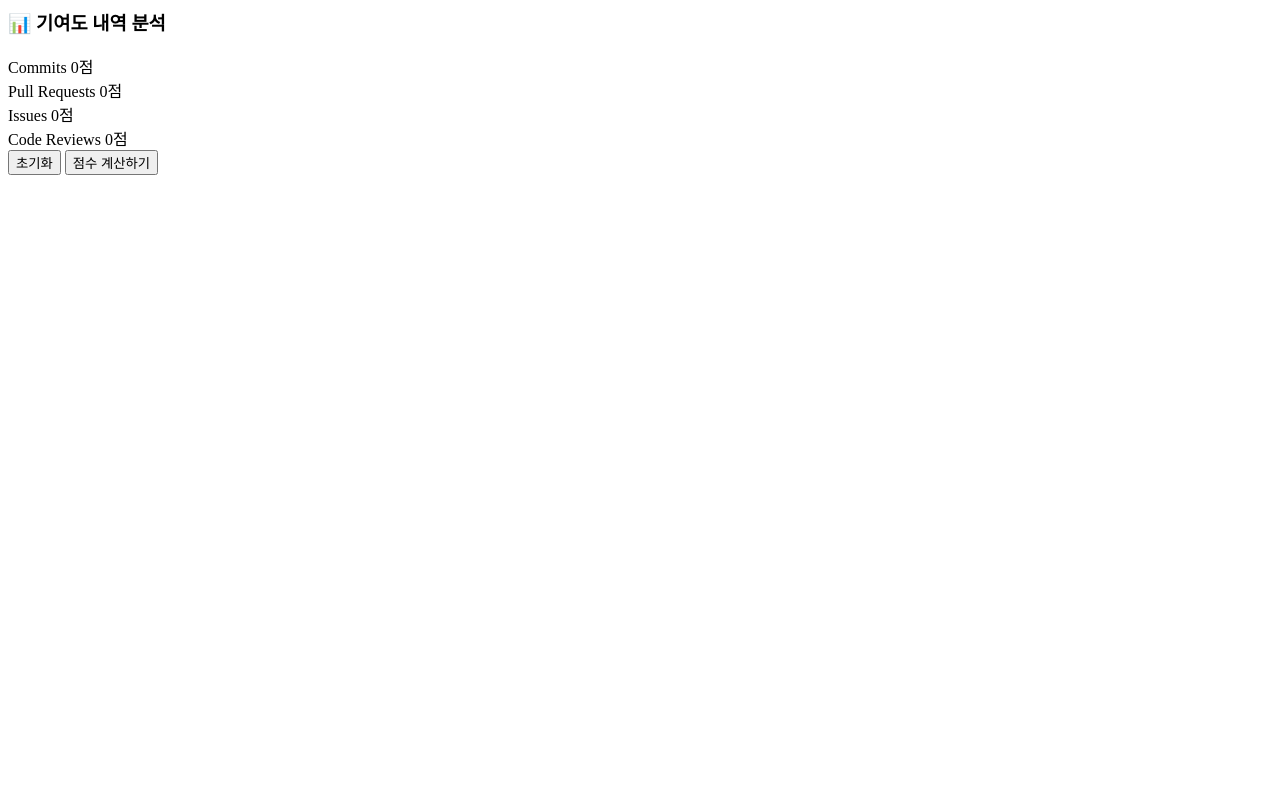
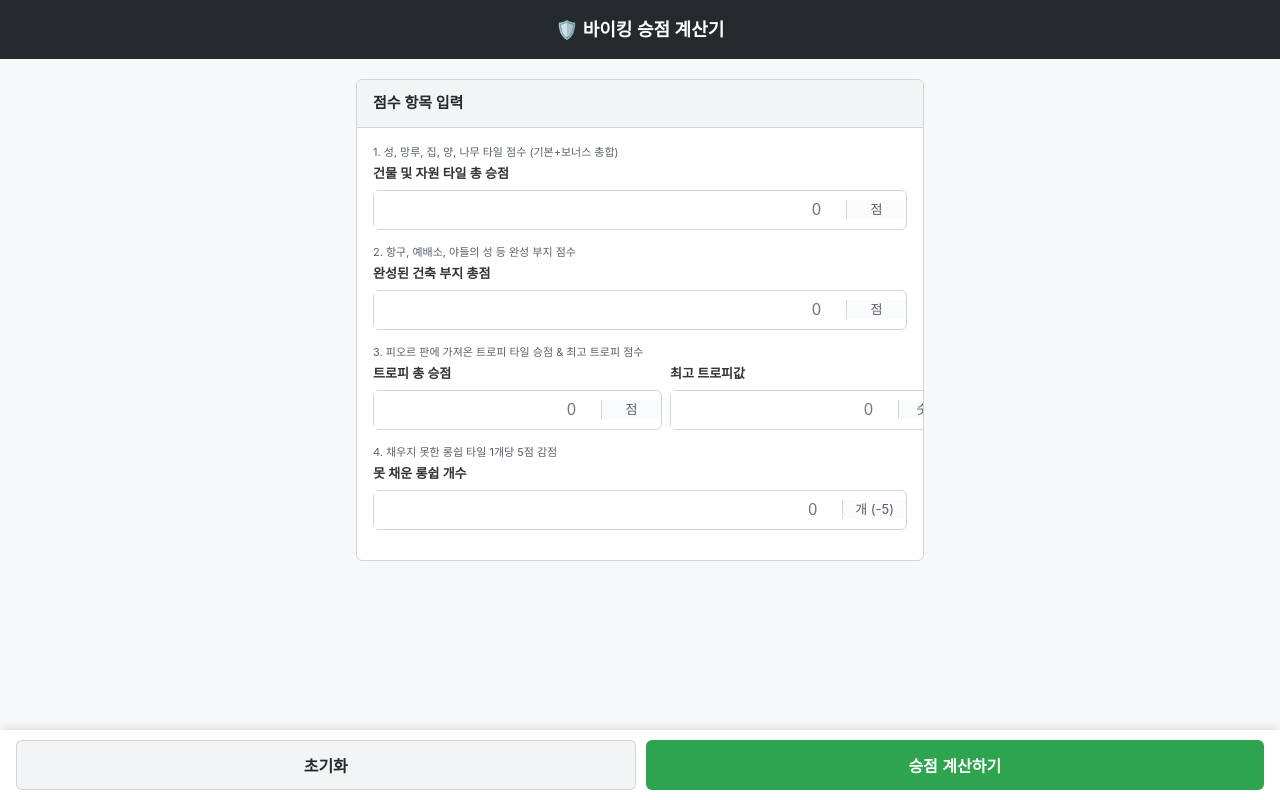
Before and after one commit to ghdcnscns-dev/Looot, a plain HTML site: page index.html in a window 1280 px wide. Both pictures are taken after a click on the button "초기화". Drawn offline with Linux system fonts and the light colour scheme.

Commit message:
Update index.html

```diff
--- a/index.html
+++ b/index.html
@@ -1,24 +1,227 @@
-<div class="score-bar-container" id="score-bar">
-                    <!-- 기여도 바가 자바스크립트로 동적 생성됩니다 -->
+<!DOCTYPE html>
+<html lang="ko">
+<head>
+    <meta charset="UTF-8">
+    <meta name="viewport" content="width=device-width, initial-scale=1.0, maximum-scale=1.0, user-scalable=no">
+    <title>보드게임 승점 계산기</title>
+    <style>
+        :root {
+            --bg-color: #f6f8fa;
+            --header-bg: #24292e;
+            --text-color: #24292e;
+            --gh-green: #2ea44f;
+            --gh-gray: #f3f4f6;
+            --border-color: #d1d5da;
+            --card-bg: #ffffff;
+            --font-family: -apple-system, BlinkMacSystemFont, "Segoe UI", Helvetica, Arial, sans-serif;
+        }
+
+        * { box-sizing: border-box; margin: 0; padding: 0; }
+        body {
+            font-family: var(--font-family);
+            background-color: var(--bg-color);
+            color: var(--text-color);
+            line-height: 1.5;
+            padding-bottom: 70px;
+        }
+
+        header {
+            background-color: var(--header-bg);
+            color: white;
+            padding: 16px 20px;
+            text-align: center;
+        }
+        header h1 { font-size: 18px; font-weight: 600; }
+
+        .container {
+            max-width: 600px;
+            margin: 20px auto;
+            padding: 0 16px;
+        }
+
+        .section-card {
+            background-color: var(--card-bg);
+            border: 1px solid var(--border-color);
+            border-radius: 6px;
+            margin-bottom: 20px;
+            overflow: hidden;
+        }
+        .section-header {
+            background-color: var(--gh-gray);
+            padding: 12px 16px;
+            border-bottom: 1px solid var(--border-color);
+            font-weight: 600;
+            font-size: 15px;
+        }
+        .section-content { padding: 16px; }
+
+        .form-group { margin-bottom: 14px; }
+        .form-label { display: block; font-weight: 600; margin-bottom: 6px; font-size: 13px; color: #333; }
+        .form-help { font-size: 11px; color: #586069; margin-bottom: 4px; display: block; }
+
+        .input-with-unit {
+            display: flex;
+            align-items: center;
+            border: 1px solid var(--border-color);
+            border-radius: 6px;
+            background-color: white;
+        }
+        input[type="number"] {
+            flex: 1;
+            padding: 10px;
+            border: none;
+            outline: none;
+            font-size: 16px;
+            font-weight: 500;
+            text-align: right;
+        }
+        .unit-label {
+            padding: 0 12px;
+            color: #586069;
+            font-size: 13px;
+            border-left: 1px solid var(--border-color);
+            background-color: #fafbfc;
+            min-width: 60px;
+            text-align: center;
+        }
+
+        .btn {
+            display: block;
+            width: 100%;
+            padding: 12px;
+            font-size: 16px;
+            font-weight: 600;
+            text-align: center;
+            border-radius: 6px;
+            cursor: pointer;
+            border: 1px solid rgba(27,31,35,0.15);
+        }
+        .btn-primary { background-color: var(--gh-green); color: white; border: none; }
+        .btn-secondary { background-color: var(--gh-gray); color: var(--text-color); }
+
+        #result-area { display: none; }
+        .score-display {
+            text-align: center;
+            padding: 20px 0;
+            border-bottom: 1px solid var(--border-color);
+        }
+        .total-score { font-size: 42px; font-weight: 800; color: var(--gh-green); line-height: 1; }
+        .score-label { font-size: 14px; color: #586069; margin-top: 6px; }
+
+        .breakdown { padding: 16px; background-color: var(--gh-gray); }
+        .breakdown h3 { font-size: 14px; margin-bottom: 10px; }
+        .breakdown-item { display: flex; justify-content: space-between; margin-bottom: 6px; font-size: 13px; }
+        .breakdown-item .item-name { color: #586069; }
+        .breakdown-item .item-score { font-weight: 600; }
+
+        .bottom-bar {
+            position: fixed;
+            bottom: 0;
+            left: 0;
+            width: 100%;
+            background-color: white;
+            padding: 10px 16px;
+            box-shadow: 0 -2px 10px rgba(0,0,0,0.1);
+            display: flex;
+            gap: 10px;
+            z-index: 10;
+        }
+        .bottom-bar .btn { margin: 0; }
+    </style>
+</head>
+<body>
+
+    <header>
+        <h1>🛡️ 바이킹 승점 계산기</h1>
+    </header>
+
+    <div class="container">
+
+        <!-- 점수 입력 카드 -->
+        <div class="section-card">
+            <div class="section-header">점수 항목 입력</div>
+            <div class="section-content">
+
+                <!-- 1. 타일 및 기본/보너스 점수 -->
+                <div class="form-group">
+                    <span class="form-help">1. 성, 망루, 집, 양, 나무 타일 점수 (기본+보너스 총합)</span>
+                    <label class="form-label" for="tile-score">건물 및 자원 타일 총 승점</label>
+                    <div class="input-with-unit">
+                        <input type="number" id="tile-score" placeholder="0" inputmode="numeric">
+                        <span class="unit-label">점</span>
                     </div>
                 </div>
+
+                <!-- 2. 완성된 건축 부지 점수 -->
+                <div class="form-group">
+                    <span class="form-help">2. 항구, 예배소, 야들의 성 등 완성 부지 점수</span>
+                    <label class="form-label" for="building-score">완성된 건축 부지 총점</label>
+                    <div class="input-with-unit">
+                        <input type="number" id="building-score" placeholder="0" inputmode="numeric">
+                        <span class="unit-label">점</span>
+                    </div>
+                </div>
+
+                <!-- 3. 트로피 타일 점수 -->
+                <div class="form-group">
+                    <span class="form-help">3. 피오르 판에 가져온 트로피 타일 승점 & 최고 트로피 점수</span>
+                    <div style="display: flex; gap: 8px;">
+                        <div style="flex: 2;">
+                            <label class="form-label" for="trophy-score">트로피 총 승점</label>
+                            <div class="input-with-unit">
+                                <input type="number" id="trophy-score" placeholder="0" inputmode="numeric">
+                                <span class="unit-label">점</span>
+                            </div>
+                        </div>
+                        <div style="flex: 1;">
+                            <label class="form-label" for="max-trophy">최고 트로피값</label>
+                            <div class="input-with-unit">
+                                <input type="number" id="max-trophy" placeholder="0" inputmode="numeric">
+                                <span class="unit-label">숫자</span>
+                            </div>
+                        </div>
+                    </div>
+                </div>
+
+                <!-- 4. 채우지 못한 롱쉽 타일 감점 -->
+                <div class="form-group">
+                    <span class="form-help">4. 채우지 못한 롱쉽 타일 1개당 5점 감점</span>
+                    <label class="form-label" for="longship-fail">못 채운 롱쉽 개수</label>
+                    <div class="input-with-unit">
+                        <input type="number" id="longship-fail" placeholder="0" inputmode="numeric">
+                        <span class="unit-label">개 (-5)</span>
+                    </div>
+                </div>
+
+            </div>
+        </div>
+
+        <!-- 결과 표시 영역 -->
+        <div class="section-card" id="result-area">
+            <div class="section-header">최종 승점 결과</div>
+            <div class="section-content" style="padding: 0;">
+                <div class="score-display">
+                    <div class="total-score" id="total-score">0</div>
+                    <div class="score-label">최종 합산 승점</div>
+                </div>
                 <div class="breakdown">
-                <h3>📊 기여도 내역 분석</h3>
+                    <h3>📊 항목별 세부 내역</h3>
                     <div class="breakdown-item">
-                    <span class="activity-name">Commits</span>
-                    <span class="activity-score" id="breakdown-commit">0점</span>
+                        <span class="item-name">건물 및 자원 타일</span>
+                        <span class="item-score" id="b-tile">0점</span>
                     </div>
                     <div class="breakdown-item">
-                    <span class="activity-name">Pull Requests</span>
-                    <span class="activity-score" id="breakdown-pr">0점</span>
+                        <span class="item-name">완성된 건축 부지</span>
+                        <span class="item-score" id="b-building">0점</span>
                     </div>
                     <div class="breakdown-item">
-                    <span class="activity-name">Issues</span>
-                    <span class="activity-score" id="breakdown-issue">0점</span>
+                        <span class="item-name">트로피 타일 승점</span>
+                        <span class="item-score" id="b-trophy">0점</span>
                     </div>
                     <div class="breakdown-item">
-                    <span class="activity-name">Code Reviews</span>
-                    <span class="activity-score" id="breakdown-review">0점</span>
+                        <span class="item-name">미채움 롱쉽 감점</span>
+                        <span class="item-score" id="b-penalty" style="color: #d73a49;">0점</span>
+                    </div>
                 </div>
             </div>
         </div>
@@ -28,131 +231,52 @@
     <!-- 하단 고정 액션 바 -->
     <div class="bottom-bar">
         <button class="btn btn-secondary" id="reset-btn">초기화</button>
-        <button class="btn btn-primary" id="calc-btn">점수 계산하기</button>
+        <button class="btn btn-primary" id="calc-btn">승점 계산하기</button>
     </div>
 
     <script>
-        // DOM 요소
         const calcBtn = document.getElementById('calc-btn');
         const resetBtn = document.getElementById('reset-btn');
-        const toggleCustomBtn = document.getElementById('toggle-custom-btn');
-        const customSettings = document.getElementById('custom-settings');
-        const resetWeightsBtn = document.getElementById('reset-weights-btn');
         const resultArea = document.getElementById('result-area');
 
-        // 입력 필드
-        const commitsInput = document.getElementById('commits');
-        const prsInput = document.getElementById('prs');
-        const issuesInput = document.getElementById('issues');
-        const reviewsInput = document.getElementById('reviews');
+        const tileInput = document.getElementById('tile-score');
+        const buildingInput = document.getElementById('building-score');
+        const trophyInput = document.getElementById('trophy-score');
+        const maxTrophyInput = document.getElementById('max-trophy');
+        const longshipInput = document.getElementById('longship-fail');
 
-        // 가중치 필드
-        const wCommit = document.getElementById('weight-commit');
-        const wPr = document.getElementById('weight-pr');
-        const wIssue = document.getElementById('weight-issue');
-        const wReview = document.getElementById('weight-review');
+        const totalScoreEl = document.getElementById('total-score');
+        const bTile = document.getElementById('b-tile');
+        const bBuilding = document.getElementById('b-building');
+        const bTrophy = document.getElementById('b-trophy');
+        const bPenalty = document.getElementById('b-penalty');
 
-        // 결과 필드
-        const totalScoreEl = document.getElementById('total-score');
-        const levelBadgeEl = document.getElementById('level-badge');
-        const scoreBarEl = document.getElementById('score-bar');
+        calcBtn.addEventListener('click', () => {
+            const tileScore = parseInt(tileInput.value) || 0;
+            const buildingScore = parseInt(buildingInput.value) || 0;
+            const trophyScore = parseInt(trophyInput.value) || 0;
+            const longshipFailCount = parseInt(longshipInput.value) || 0;
 
-        const bCommit = document.getElementById('breakdown-commit');
-        const bPr = document.getElementById('breakdown-pr');
-        const bIssue = document.getElementById('breakdown-issue');
-        const bReview = document.getElementById('breakdown-review');
+            const penaltyScore = longshipFailCount * 5;
+            const finalScore = tileScore + buildingScore + trophyScore - penaltyScore;
 
-        // 고급 설정 토글
-        toggleCustomBtn.addEventListener('click', () => {
-            if (customSettings.style.display === 'block') {
-                customSettings.style.display = 'none';
-                toggleCustomBtn.textContent = '⚡ 커스텀 가중치 설정하기 (고급)';
-            } else {
-                customSettings.style.display = 'block';
-                toggleCustomBtn.textContent = '⚡ 커스텀 가중치 숨기기';
-            }
-        });
+            totalScoreEl.textContent = finalScore;
 
-        // 가중치 초기화
-        resetWeightsBtn.addEventListener('click', () => {
-            wCommit.value = 1;
-            wPr.value = 5;
-            wIssue.value = 10;
-            wReview.value = 3;
-        });
+            bTile.textContent = `${tileScore}점`;
+            bBuilding.textContent = `${buildingScore}점`;
+            bTrophy.textContent = `${trophyScore}점`;
+            bPenalty.textContent = `-${penaltyScore}점 (${longshipFailCount개})`;
 
-        // 점수 계산 로직 (기존 점수 계산 방식 유지)
-        calcBtn.addEventListener('click', () => {
-            const commits = parseInt(commitsInput.value) || 0;
-            const prs = parseInt(prsInput.value) || 0;
-            const issues = parseInt(issuesInput.value) || 0;
-            const reviews = parseInt(reviewsInput.value) || 0;
-
-            const weightC = parseInt(wCommit.value) || 1;
-            const weightP = parseInt(wPr.value) || 5;
-            const weightI = parseInt(wIssue.value) || 10;
-            const weightR = parseInt(wReview.value) || 3;
-
-            const scoreC = commits * weightC;
-            const scoreP = prs * weightP;
-            const scoreI = issues * weightI;
-            const scoreR = reviews * weightR;
-
-            const totalScore = scoreC + scoreP + scoreI + scoreR;
-
-            // 결과 반영
-            totalScoreEl.textContent = totalScore;
-
-            bCommit.textContent = `${scoreC}점 (${commits}개)`;
-            bPr.textContent = `${scoreP}점 (${prs}개)`;
-            bIssue.textContent = `${scoreI}점 (${issues}개)`;
-            bReview.textContent = `${scoreR}점 (${reviews}개)`;
-
-            // 레벨 시스템 부여
-            let levelInfo = { name: '🌱 Seed (초보 기여자)', color: '#6a737d' };
-            if (totalScore >= 100) {
-                levelInfo = { name: '💎 Master (마스터)', color: '#6f42c1' };
-            } else if (totalScore >= 50) {
-                levelInfo = { name: '🔥 Senior (시니어)', color: '#d73a49' };
-            } else if (totalScore >= 20) {
-                levelInfo = { name: '⭐ Contributor (기여자)', color: '#2ea44f' };
-            }
-
-            levelBadgeEl.textContent = levelInfo.name;
-            levelBadgeEl.style.backgroundColor = levelInfo.color;
-
-            // 기여도 바 비율 생성
-            scoreBarEl.innerHTML = '';
-            if (totalScore > 0) {
-                const createSegment = (score, color) => {
-                    if (score <= 0) return;
-                    const pct = (score / totalScore) * 100;
-                    const seg = document.createElement('div');
-                    seg.className = 'score-segment';
-                    seg.style.width = `${pct}%`;
-                    seg.style.backgroundColor = color;
-                    scoreBarEl.appendChild(seg);
-                };
-
-                createSegment(scoreC, '#2ea44f'); // 커밋: 초록
-                createSegment(scoreP, '#0366d6'); // PR: 파랑
-                createSegment(scoreI, '#f66a0a'); // 이슈: 주황
-                createSegment(scoreR, '#6f42c1'); // 리뷰: 보라
-            } else {
-                scoreBarEl.innerHTML = '<div class="score-segment" style="width: 100%; background-color: #eaecef;"></div>';
-            }
-
-            // 결과 영역 노출 및 스크롤 이동
             resultArea.style.display = 'block';
             resultArea.scrollIntoView({ behavior: 'smooth' });
         });
 
-        // 전체 초기화
         resetBtn.addEventListener('click', () => {
-            commitsInput.value = '';
-            prsInput.value = '';
-            issuesInput.value = '';
-            reviewsInput.value = '';
+            tileInput.value = '';
+            buildingInput.value = '';
+            trophyInput.value = '';
+            maxTrophyInput.value = '';
+            longshipInput.value = '';
             resultArea.style.display = 'none';
             window.scrollTo({ top: 0, behavior: 'smooth' });
         });
```
Lines whose indentation alone changed are shown as unchanged.
